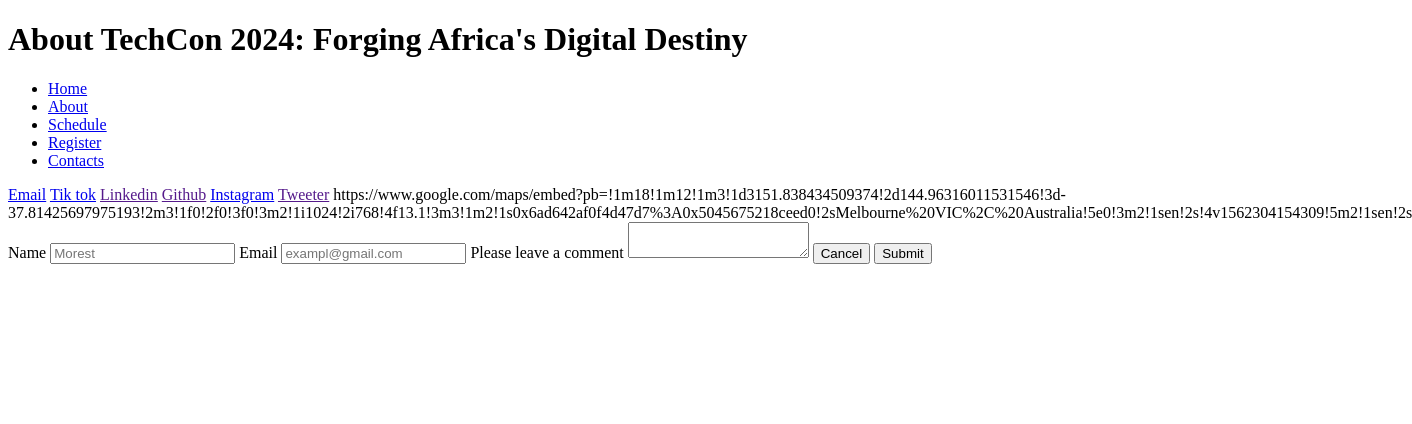
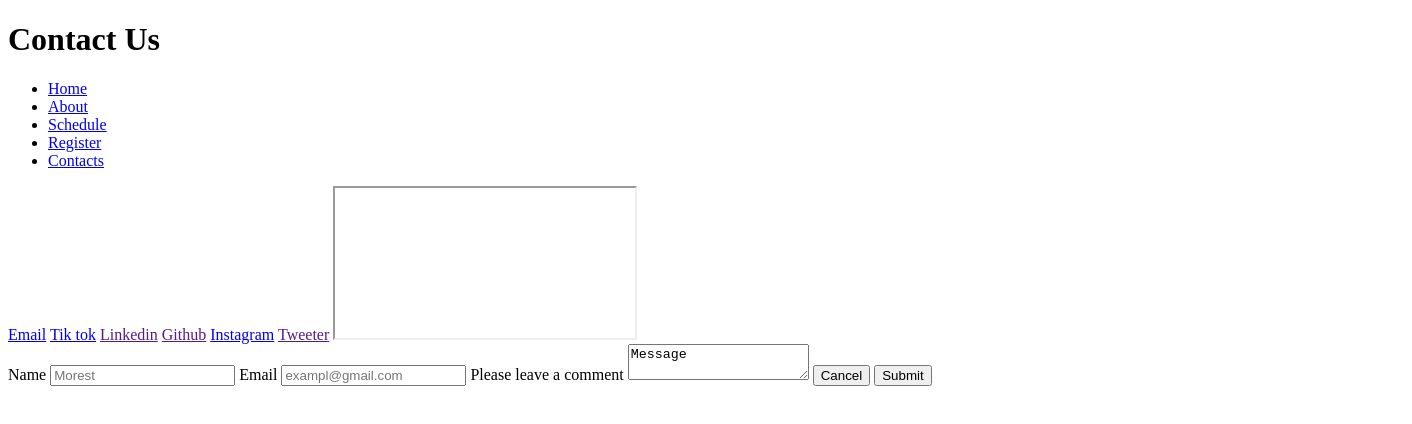
Before and after one commit to Morest1124/TechCon_HTML, a plain HTML site: page techcon_website/contact.html in a window 1280 px wide. Shown: the whole page, 1412 px wide, since content can reach past the window. Drawn offline with Linux system fonts and the light colour scheme.

Commit message:
add contact page

```diff
--- a/techcon_website/contact.html
+++ b/techcon_website/contact.html
@@ -7,7 +7,7 @@
   </head>
   <body>
     <header>
-      <h1>About TechCon 2024: Forging Africa's Digital Destiny</h1>
+      <h1>Contact Us</h1>
     </header>
     <nav class="nav">
       <ul>
@@ -27,7 +27,7 @@
       <a href="Instagram" target="_blank">Instagram</a>
       <a href="" target="_blank">Tweeter</a>
 
-      https://www.google.com/maps/embed?pb=!1m18!1m12!1m3!1d3151.838434509374!2d144.96316011531546!3d-37.81425697975193!2m3!1f0!2f0!3f0!3m2!1i1024!2i768!4f13.1!3m3!1m2!1s0x6ad642af0f4d47d7%3A0x5045675218ceed0!2sMelbourne%20VIC%2C%20Australia!5e0!3m2!1sen!2s!4v1562304154309!5m2!1sen!2s
+      <iframe>https://www.google.com/maps/embed?pb=!1m18!1m12!1m3!1d3151.838434509374!2d144.96316011531546!3d-37.81425697975193!2m3!1f0!2f0!3f0!3m2!1i1024!2i768!4f13.1!3m3!1m2!1s0x6ad642af0f4d47d7%3A0x5045675218ceed0!2sMelbourne%20VIC%2C%20Australia!5e0!3m2!1sen!2s!4v1562304154309!5m2!1sen!2s</iframe>
       <form>
         <label for="name">Name</label>
         <input
@@ -46,7 +46,7 @@
           required
         />
         <label for="textarea">Please leave a comment</label>
-        <textarea required></textarea>
+        <textarea required>Message</textarea>
         <button type="reset">Cancel</button>
         <button type="submit">Submit</button>
       </form>
```
